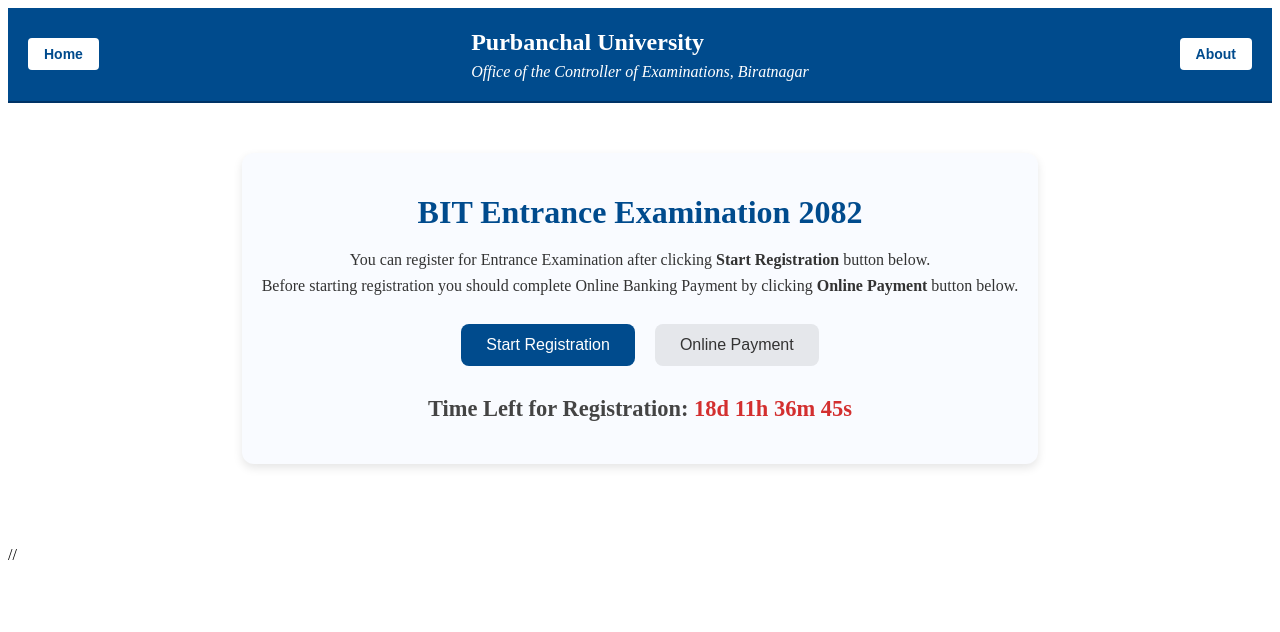
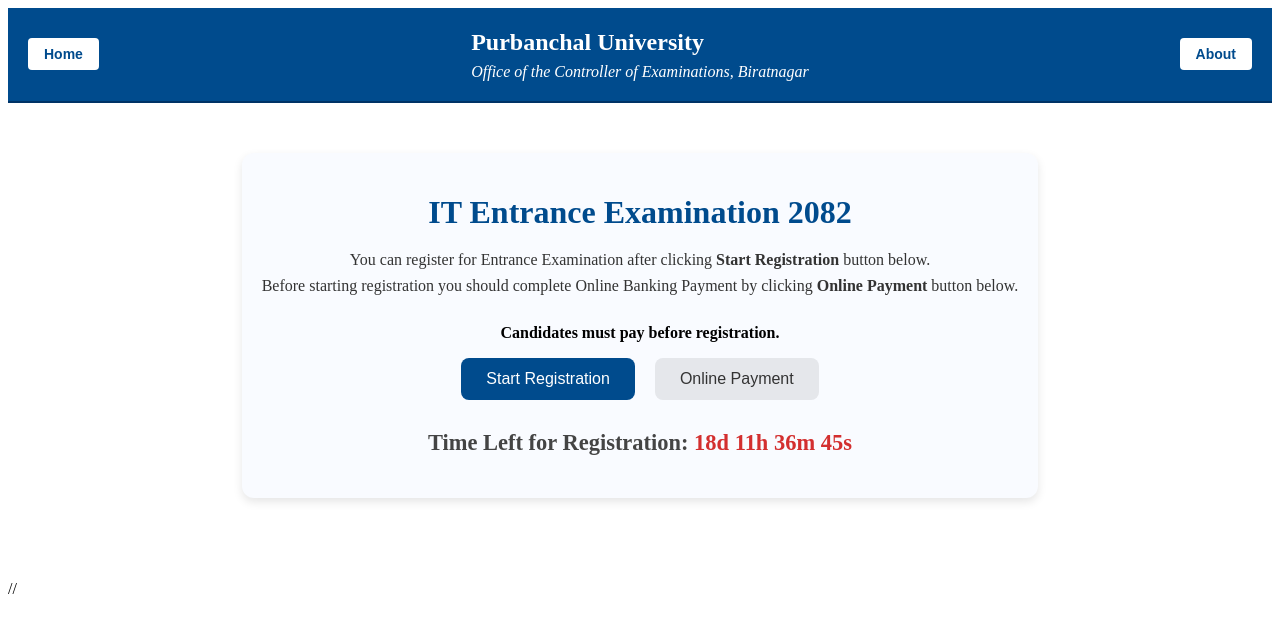
Before and after one commit to pawanmishra08/PU-Registration-form-frontend, a React (Vite) app: page / in a window 1280 px wide. Shown: the top 632 px of the page. Built offline with nearby package versions, Linux system fonts and the light colour scheme.

Commit message:
simple functionalities addedgit add .

```diff
--- a/src/App.tsx
+++ b/src/App.tsx
@@ -3,7 +3,6 @@
 import Applayout from './pages/applayout';
 import Students_registration from './pages/students_registration';
 import OnlinePayment from './components/onlinepayment';
-
 
 function App() {
   return (
--- a/src/components/Home.tsx
+++ b/src/components/Home.tsx
@@ -36,13 +36,14 @@
 
   return (
     <div className="home-container">
-      <h1 className="exam-title">BIT Entrance Examination 2082</h1>
+      <h1 className="exam-title">IT Entrance Examination 2082</h1>
       <p className="exam-description">
         You can register for Entrance Examination after clicking{" "}
         <strong>Start Registration</strong> button below. <br />
         Before starting registration you should complete Online Banking Payment
         by clicking <strong>Online Payment</strong> button below.
       </p>
+      <p><strong>Candidates must pay before registration.</strong></p>
 
       <div className="button-group">
         <button
--- a/src/pages/students_registration/index.tsx
+++ b/src/pages/students_registration/index.tsx
@@ -42,6 +42,7 @@
       return [
         { value: "bit", label: "Bachelor in Information Technology (BIT)" },
         { value: "bca", label: "Bachelor in Computer Application (BCA)" },
+        { value: "AI", label: "Btech. in AI" },
         { value: "pgdca", label: "PGDCA" },
       ];
     } else if (formData.level === "master") {
```
